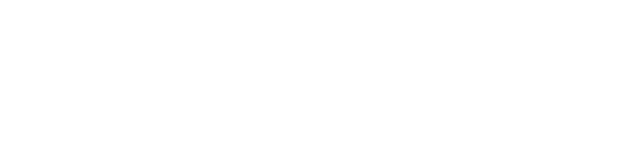
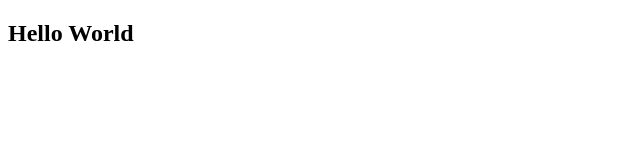
Before and after one commit to Shaikhasnain/Localepositories, a plain HTML site: page index.html in a window 1280 px wide. Shown: the whole page, without its empty margins (0-640 px from the left). Drawn offline with Linux system fonts and the light colour scheme.

Commit message:
We have modified index.html file

```diff
--- a/index.html
+++ b/index.html
@@ -6,6 +6,14 @@
     <title>Document</title>
 </head>
 <body>
-
+    <section class="section hero__section">
+        <div class="container">
+            <div class="row">
+                <div class="col">
+                    <h1>Hello World</h1>
+                </div>
+            </div>
+        </div>
+    </section>
 </body>
 </html>
```
